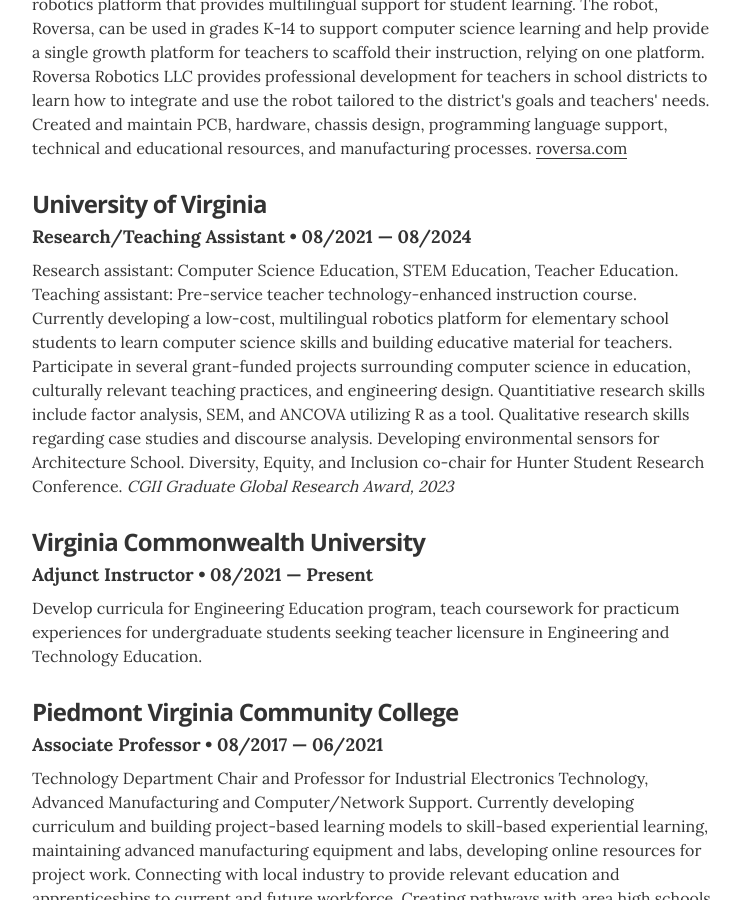
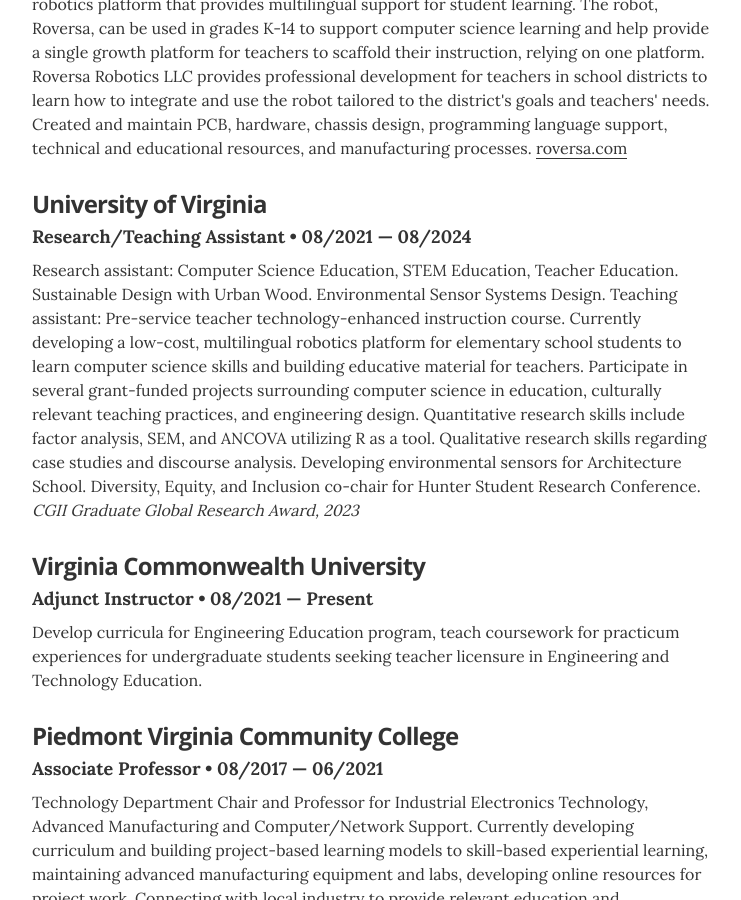
Before and after one commit to eabredder/eabredder.github.io, a Jekyll site: the page built from index.html, in a window 1280 px wide and 900 px high, scrolled down 1132 px. Shown: the whole window, without its empty margins (268-1009 px from the left). Built offline with Jekyll 4.4.1, drawn with Linux system fonts in a browser that asks for light colours.

Commit message:
Update resume.html

```diff
--- a/_layouts/resume.html
+++ b/_layouts/resume.html
@@ -109,7 +109,7 @@
         <div class="resume-item" itemscope itemprop="worksFor" itemtype="http://schema.org/Organization">
           <h3 class="resume-item-title" itemprop="name">University of Virginia</h3>
           <h4 class="resume-item-details" itemprop="description">Research/Teaching Assistant &bull; 08/2021 &mdash; 08/2024</h4>
-          <p class="resume-item-copy">Research assistant: Computer Science Education, STEM Education, Teacher Education. Teaching assistant: Pre-service teacher technology-enhanced instruction course. Currently developing a low-cost, multilingual robotics platform for elementary school students to learn computer science skills and building educative material for teachers. Participate in several grant-funded projects surrounding computer science in education, culturally relevant teaching practices, and engineering design. Quantitiative research skills include factor analysis, SEM, and ANCOVA utilizing R as a tool. Qualitative research skills regarding case studies and discourse analysis. Developing environmental sensors for Architecture School. Diversity, Equity, and Inclusion co-chair for Hunter Student Research Conference. <em>CGII Graduate Global Research Award, 2023</em></p>
+          <p class="resume-item-copy">Research assistant: Computer Science Education, STEM Education, Teacher Education. Sustainable Design with Urban Wood. Environmental Sensor Systems Design. Teaching assistant: Pre-service teacher technology-enhanced instruction course. Currently developing a low-cost, multilingual robotics platform for elementary school students to learn computer science skills and building educative material for teachers. Participate in several grant-funded projects surrounding computer science in education, culturally relevant teaching practices, and engineering design. Quantitative research skills include factor analysis, SEM, and ANCOVA utilizing R as a tool. Qualitative research skills regarding case studies and discourse analysis. Developing environmental sensors for Architecture School. Diversity, Equity, and Inclusion co-chair for Hunter Student Research Conference. <em>CGII Graduate Global Research Award, 2023</em></p>
 
           </div><!-- end of resume-item -->
 
```
